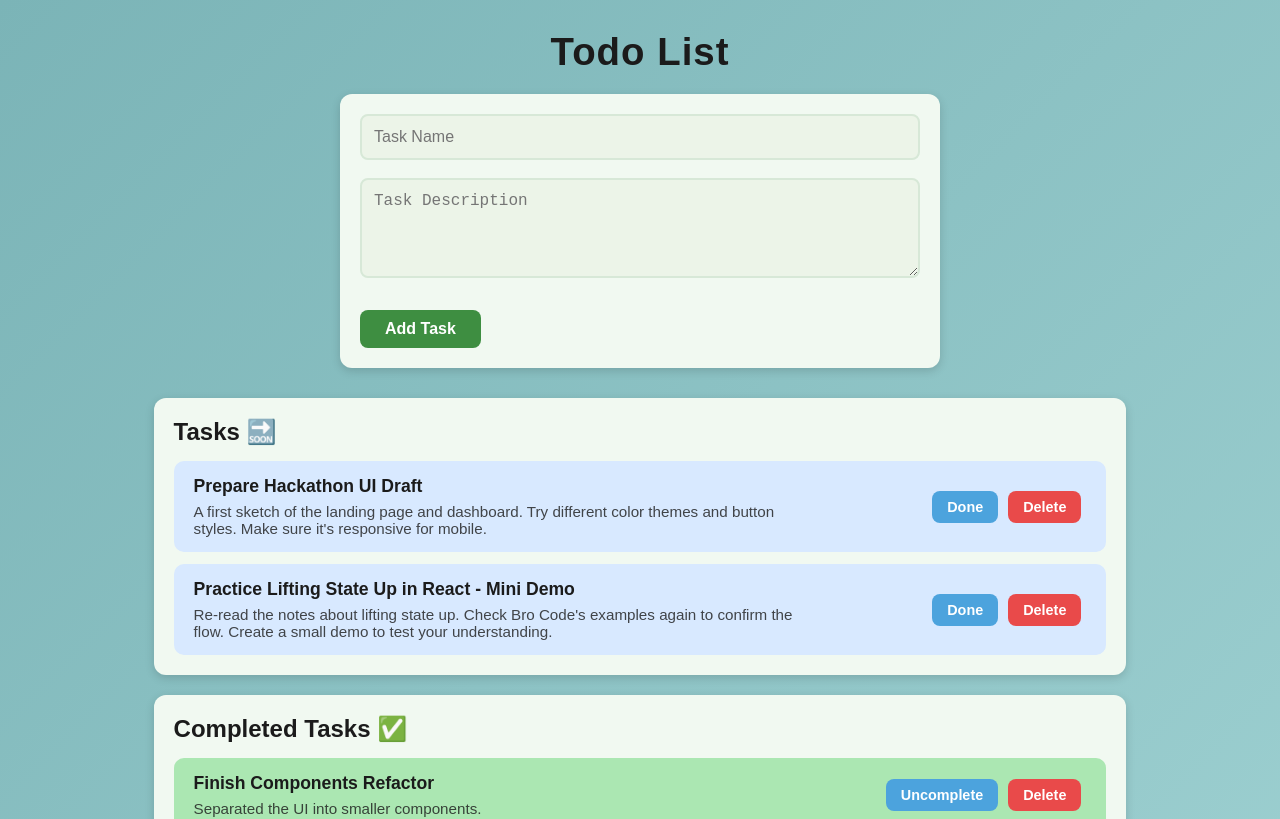
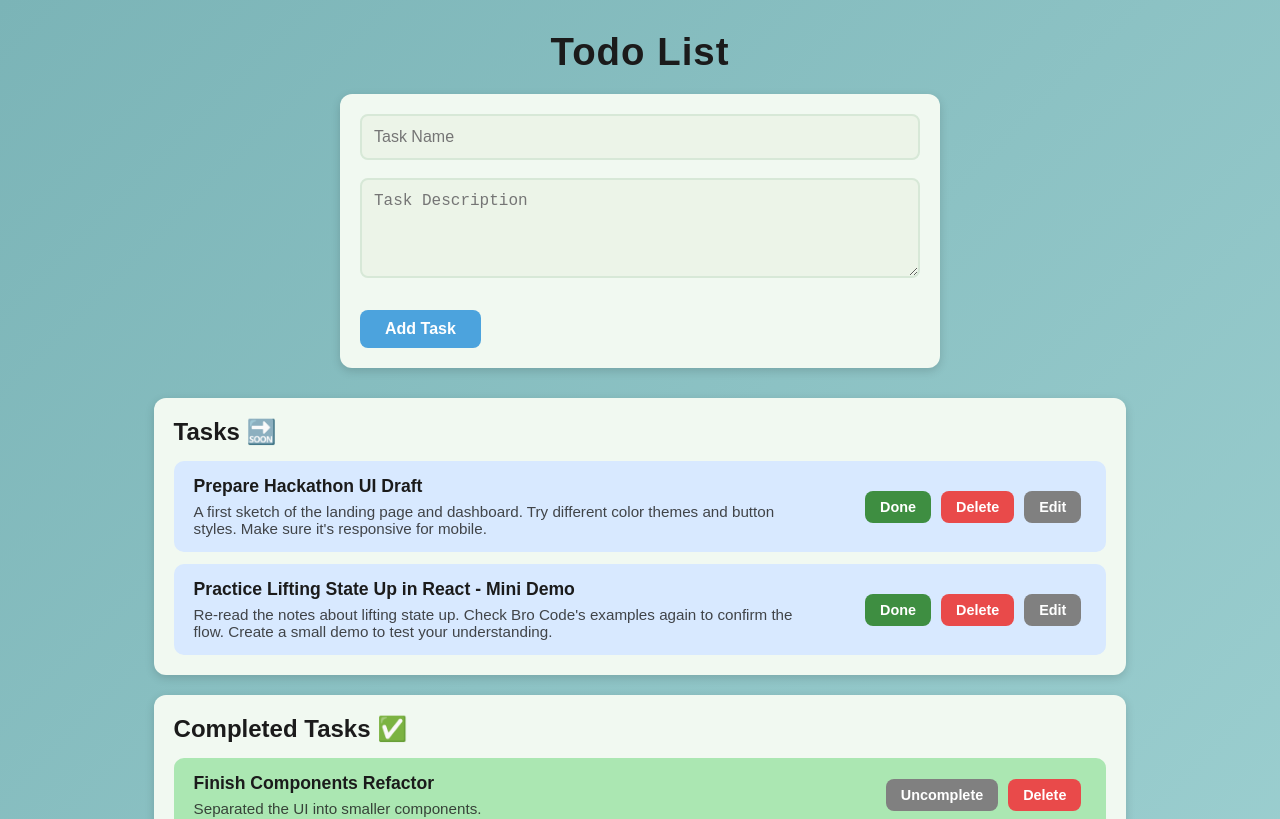
Before and after one commit to mzarifeh05/Todo-List, a React (Vite) app: page / in a window 1280 px wide. Shown: the top 819 px of the page. Built offline with nearby package versions, Linux system fonts and the light colour scheme.

Commit message:
adding edit property

```diff
--- a/src/TodoList.jsx
+++ b/src/TodoList.jsx
@@ -14,6 +14,9 @@ function TodoList() {
 
     const [name, setName] = useState("");
     const [desc, setDesc] = useState("");
+
+    const [oldName, setOldName] = useState("");
+    const [editing, setEditing] = useState(false);
 
 
     function addTask() {
@@ -44,6 +47,20 @@ function TodoList() {
         setCompletedTasks(updated);
     }
 
+    function edit() {
+        const edited =
+        tasks.map(Element => {
+            if (Element.name === oldName)
+                return {name: name, desc: desc};
+            else
+                return Element;
+        });
+        setTasks(edited);
+        setEditing(false)
+        setName("")
+        setDesc("")
+    }
+
     return(
         <div className="content">
             <h1>Todo List</h1>
@@ -56,7 +73,12 @@ function TodoList() {
                 value={desc}
                 name="task-desc" id="task-desc" placeholder="Task Description"></textarea>
                 <br /><br />
-                <button onClick={addTask}>Add Task</button>
+                <button onClick={() => {
+                    if (!editing)
+                        addTask();
+                    else
+                        edit();
+                }}>{!editing? "Add Task" : "Edit"}</button>
             </div>
             <div className="box">
                 <div className="tasks">
@@ -71,6 +93,7 @@ function TodoList() {
                             <div className="buttons">
                                 <button onClick={() => completeTask(Element.name, Element.desc)}>Done</button>
                                 <button onClick={() => deleteTask(Element.name)}>Delete</button>
+                                <button onClick={() => {setEditing(true); setOldName(Element.name)}}>Edit</button>
                             </div>
                         </li>
                     })}
--- a/src/index.css
+++ b/src/index.css
@@ -51,7 +51,7 @@ body {
 
 .adding-tasks button {
     padding: 10px 25px;
-    background-color: #3e8e41;
+    background-color: #4ca3dd;
     color: white;
     border-radius: 8px;
     border: none;
@@ -63,7 +63,7 @@ body {
 }
 
 .adding-tasks button:hover {
-    background-color: #2f6e31;
+    background-color: #287bb1;
 }
 
 .box {
@@ -138,12 +138,12 @@ body {
 }
 
 .buttons button:nth-child(1) {
-    background-color: #4ca3dd;
+        background-color: #3e8e41;
     color: white;
 }
 
 .buttons button:nth-child(1):hover {
-    background-color: #287bb1;
+    background-color: #2f6e31;
 }
 
 .buttons button:nth-child(2) {
@@ -156,12 +156,12 @@ body {
 }
 
 .buttons button:nth-child(3) {
-    background-color: rgb(0, 0, 0);
+    background-color: gray;
     color: white;
 }
 
 .buttons button:nth-child(3):hover {
-    background-color: rgb(50, 50, 50);
+    background-color: rgb(84, 84, 84);
 }
 
 .completed-tasks ul li {
@@ -174,6 +174,14 @@ body {
 
 .content .box .completed-tasks ul li {
     background-color: rgb(171, 231, 178) !important;
+}
+
+.completed-tasks .buttons button:nth-child(1) {
+    background-color: gray;
+}
+
+.completed-tasks .buttons button:nth-child(1):hover {
+    background-color: rgb(84, 84, 84);
 }
 
 @media (max-width: 1100px) {
```
